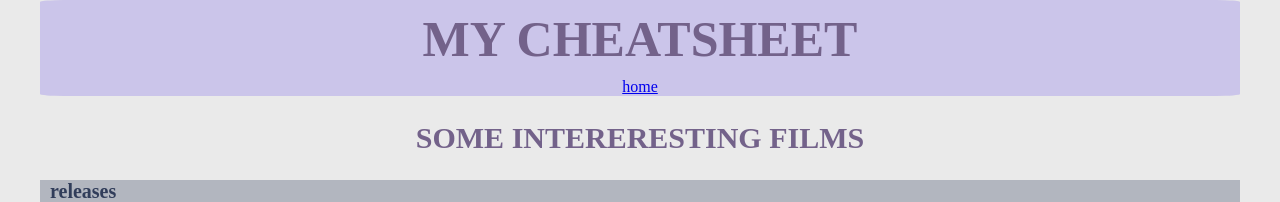
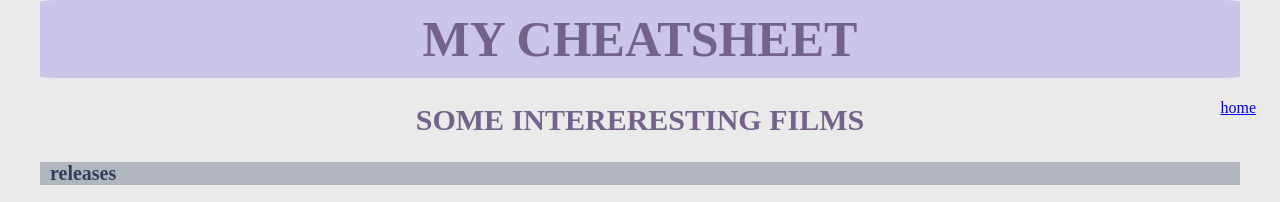
Before and after one commit to buga-man/buga-man.github.io, a plain HTML site: page table/sheet.html in a window 1280 px wide. Shown: the top 202 px of the page. Drawn offline with Linux system fonts and the light colour scheme; a web font is replaced by a local one.

Commit message:
Update styles.css

```diff
--- a/table/styles.css
+++ b/table/styles.css
@@ -5,6 +5,14 @@ img{
     max-height: 100%;
     width: 100px;
 
+}
+nav {
+ position: absolute;
+    display: flex;
+    align-items: center;
+    justify-content: flex-end;
+    height: 60px;
+    width: 95%;
 }
 img:hover{
     border: 1px;
```
